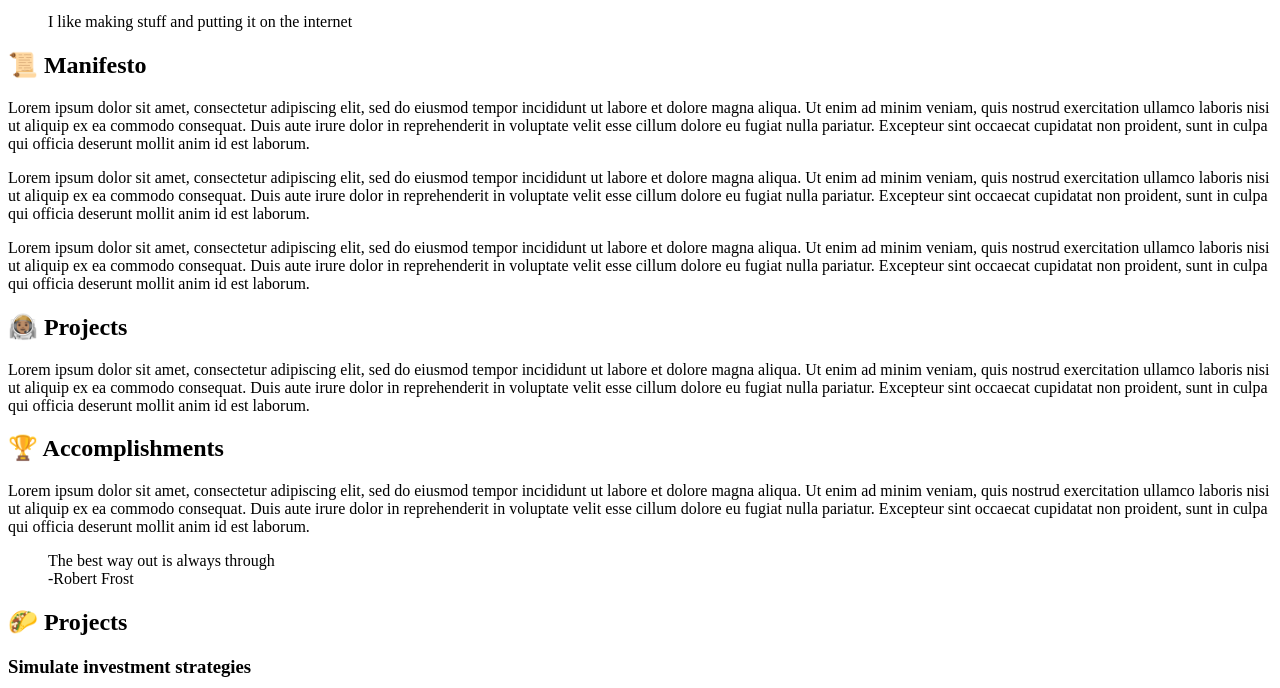
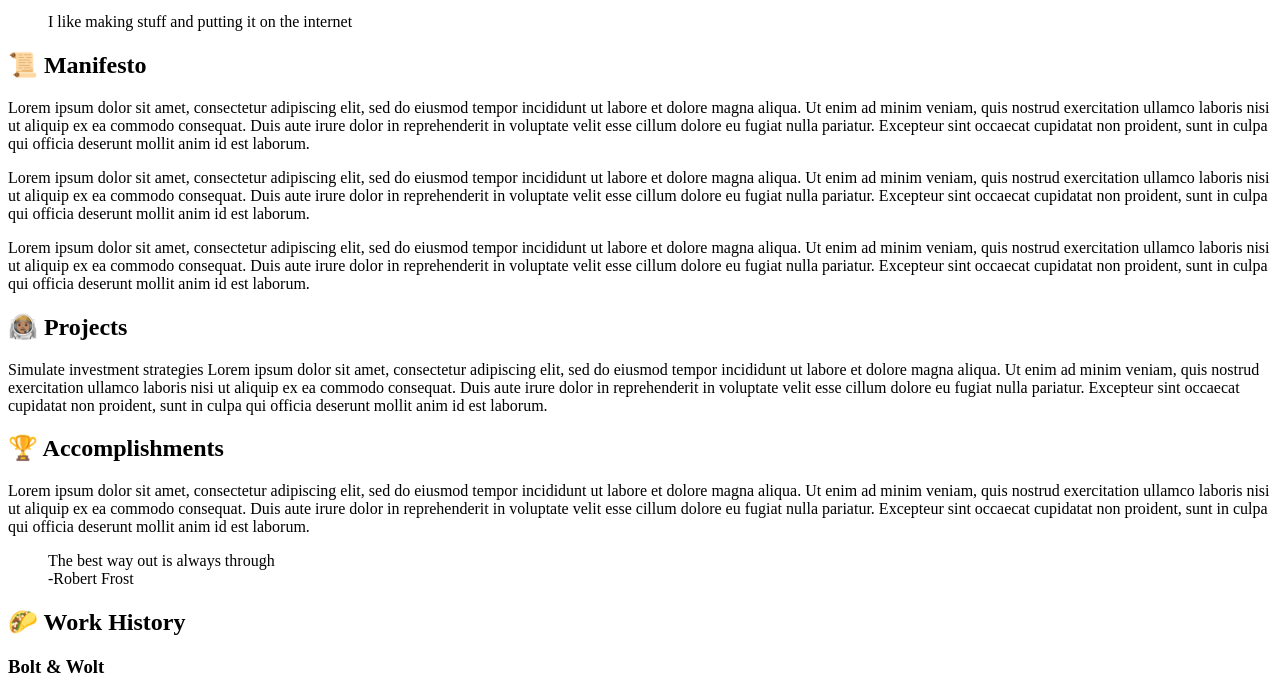
Before and after one commit to Paul-HenryP/threejs-project, a plain HTML site: page index.html in a window 1280 px wide. Shown: the part 264-952 px from the top of the page. Drawn offline with Linux system fonts and the light colour scheme.

Commit message:
Update index.html

```diff
--- a/index.html
+++ b/index.html
@@ -39,7 +39,7 @@
         <h2>👩🏽‍🚀 Projects</h2>
 
         <p>
-          Lorem ipsum dolor sit amet, consectetur adipiscing elit, sed do eiusmod tempor incididunt ut labore et dolore magna aliqua. Ut enim ad minim veniam, quis nostrud exercitation ullamco laboris nisi ut aliquip ex ea commodo consequat. Duis aute irure dolor in reprehenderit in voluptate velit esse cillum dolore eu fugiat nulla pariatur. Excepteur sint occaecat cupidatat non proident, sunt in culpa qui officia deserunt mollit anim id est laborum.
+          Simulate investment strategies Lorem ipsum dolor sit amet, consectetur adipiscing elit, sed do eiusmod tempor incididunt ut labore et dolore magna aliqua. Ut enim ad minim veniam, quis nostrud exercitation ullamco laboris nisi ut aliquip ex ea commodo consequat. Duis aute irure dolor in reprehenderit in voluptate velit esse cillum dolore eu fugiat nulla pariatur. Excepteur sint occaecat cupidatat non proident, sunt in culpa qui officia deserunt mollit anim id est laborum.
         </p>
 
         <h2>🏆 Accomplishments</h2>
@@ -55,13 +55,6 @@
       </blockquote>
 
       <section class="left">
-        <h2>🌮 Projects</h2>
-
-        <h3>Simulate investment strategies</h3>
-
-        <p>
-          Lorem ipsum dolor sit amet, consectetur adipiscing elit, sed do eiusmod tempor incididunt ut labore et dolore magna aliqua. Ut enim ad minim veniam, quis nostrud exercitation ullamco laboris nisi ut aliquip ex ea commodo consequat. Duis aute irure dolor in reprehenderit in voluptate velit esse cillum dolore eu fugiat nulla pariatur. Excepteur sint occaecat cupidatat non proident, sunt in culpa qui officia deserunt mollit anim id est laborum.
-        </p>
 
         <h2>🌮 Work History</h2>
 
```
